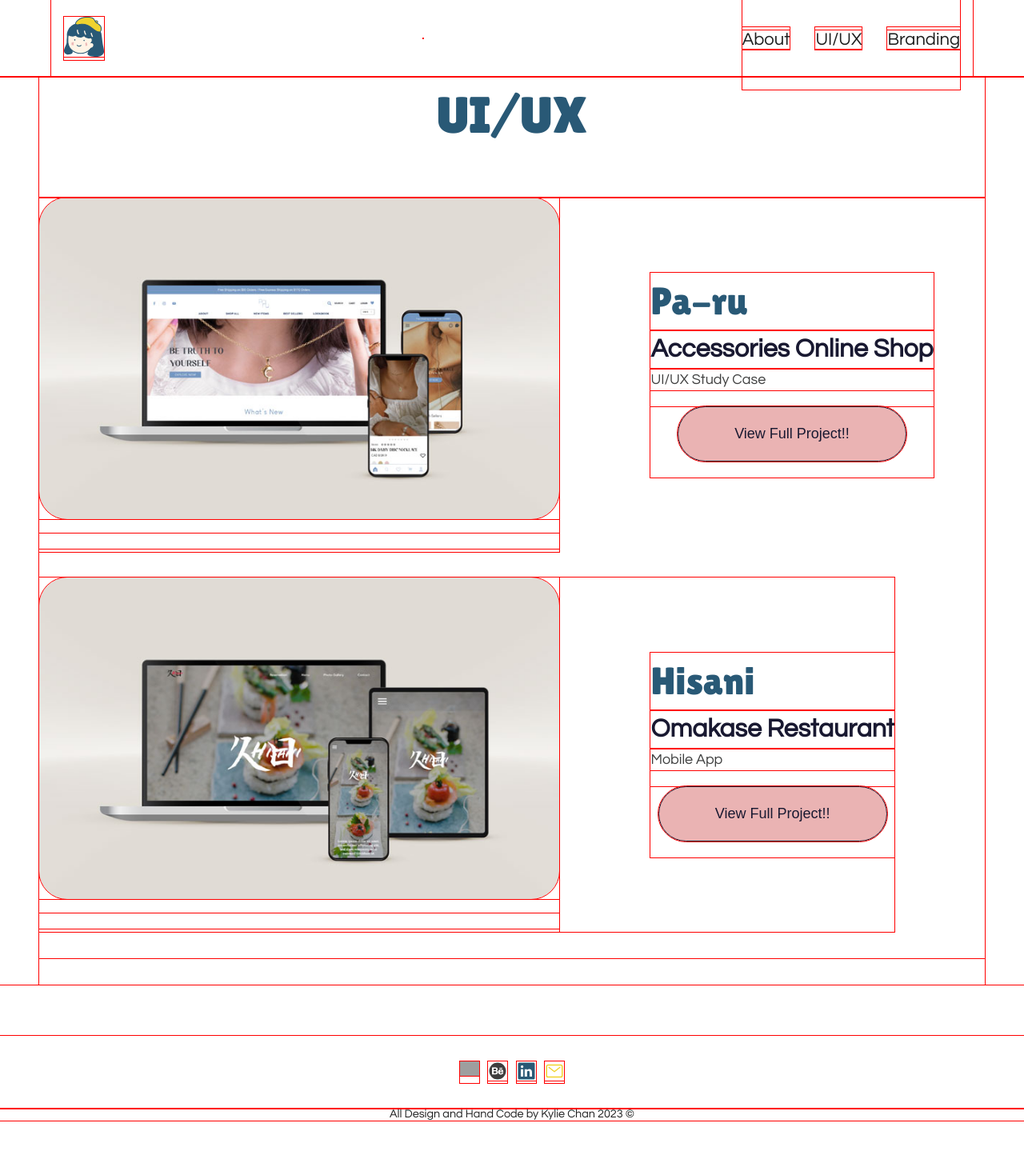
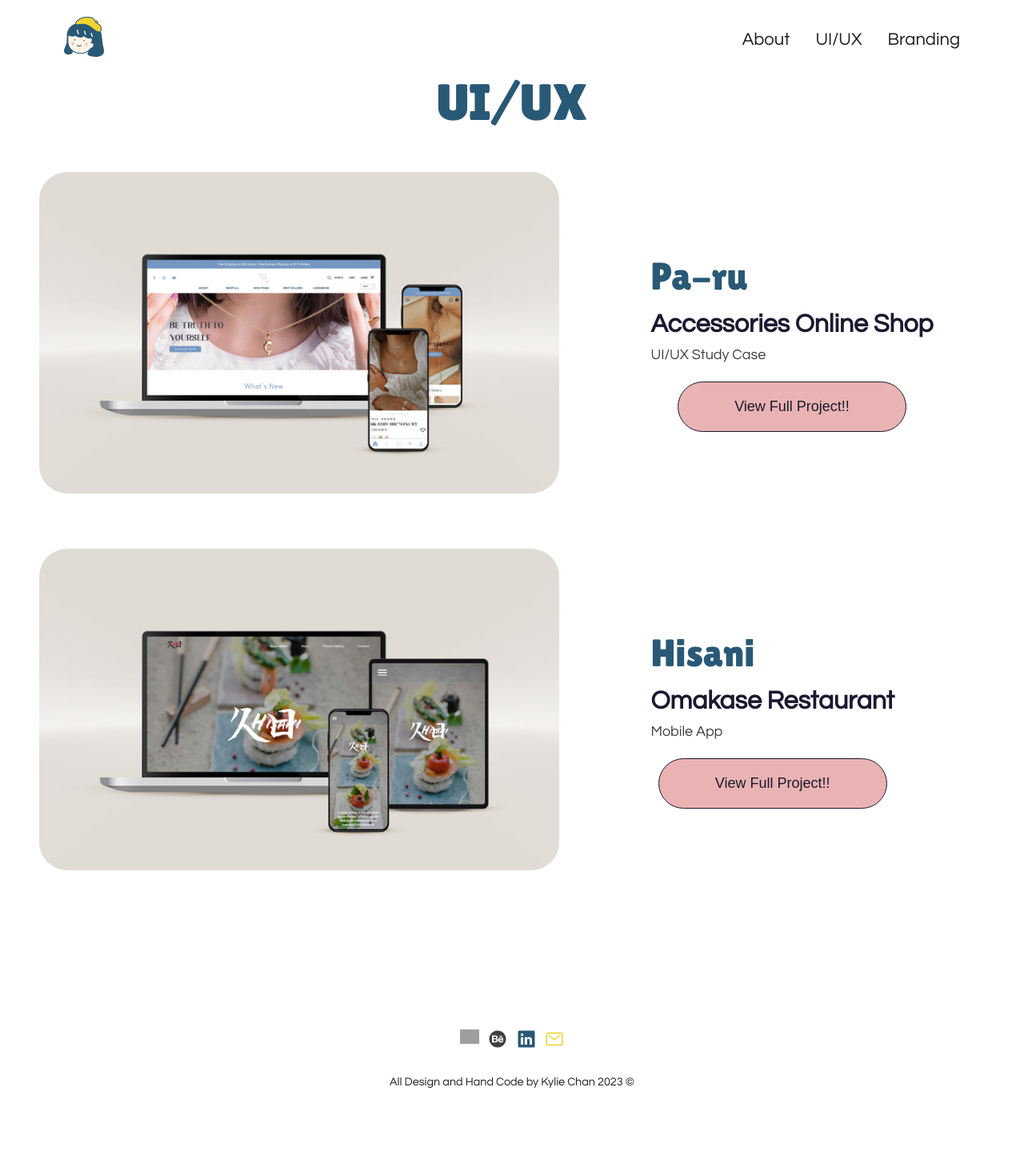
Before and after one commit to aoisushi/Portfolio, a PHP site: page /UIUX.php in a window 1280 px wide. Shown: the whole page at 80% size. After the commit the page ends 1360 px from the top, so only its background shows below. Run offline with PHP 8.4, Linux system fonts and the light colour scheme; grey boxes are pictures that could not be loaded.

Commit message:
Update main.css

```diff
--- a/styles/main.css
+++ b/styles/main.css
@@ -28,9 +28,6 @@
 /* ============= Global - HTML ============= */
 * {
     margin: 0 auto;
-    line-height: 1.5;
-    font-weight: 400;
-    outline: 1px solid red
 }
 
 body {
```
